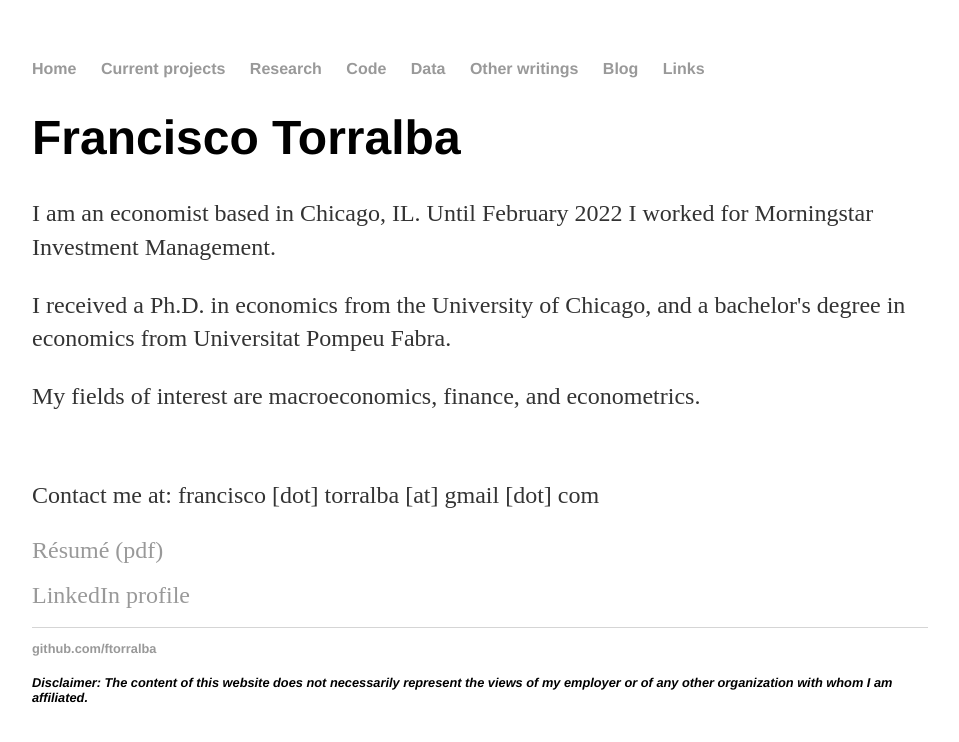
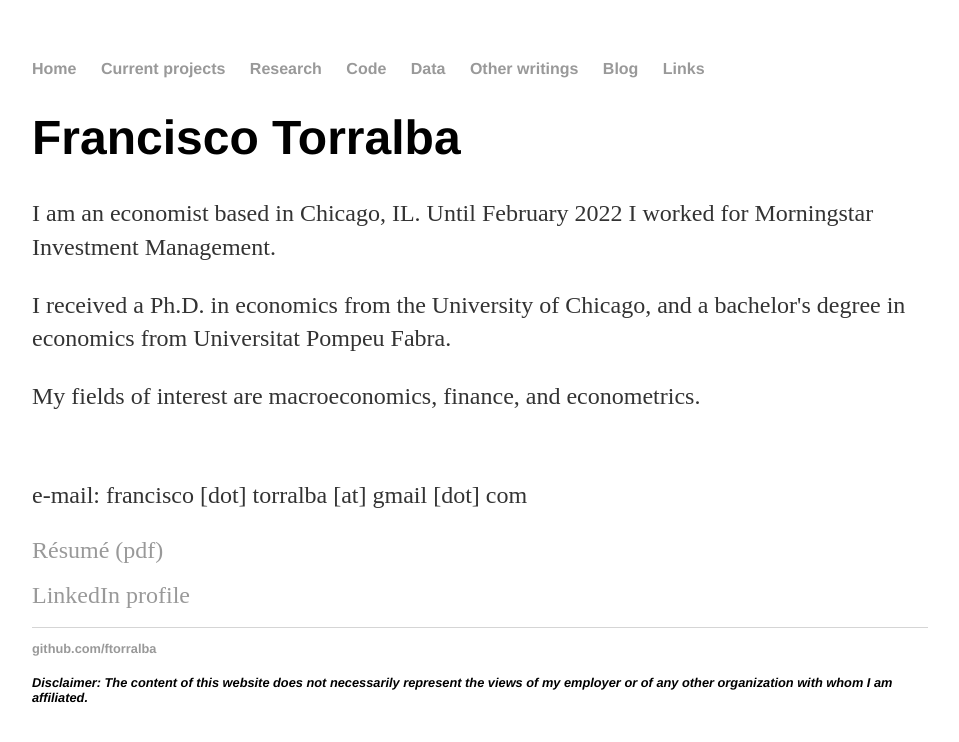
Before and after one commit to ftorralba/ftorralba.github.io, a Jekyll site: the page built from index.html, in a window 1280 px wide. Shown: the top 742 px of the page, without its empty margins (160-1119 px from the left). Built offline with Jekyll 4.4.1, drawn with Linux system fonts in a browser that asks for light colours.

Commit message:
Update index.html

```diff
--- a/index.html
+++ b/index.html
@@ -10,7 +10,7 @@ title: Francisco Torralba
 
 	<p>My fields of interest are macroeconomics, finance, and econometrics.</p>
 	</br>
-	<p>Contact me at: francisco [dot] torralba [at] gmail [dot] com</p>
+	<p>e-mail: francisco [dot] torralba [at] gmail [dot] com</p>
 	<a style='font-size: 1.5em;' href="FTorralba_Resume_short_20220305.pdf" download="FTorralba_Resume_short_20220305.pdf">R&eacutesum&eacute (pdf)</a>
         </br>
  	</br>
```
